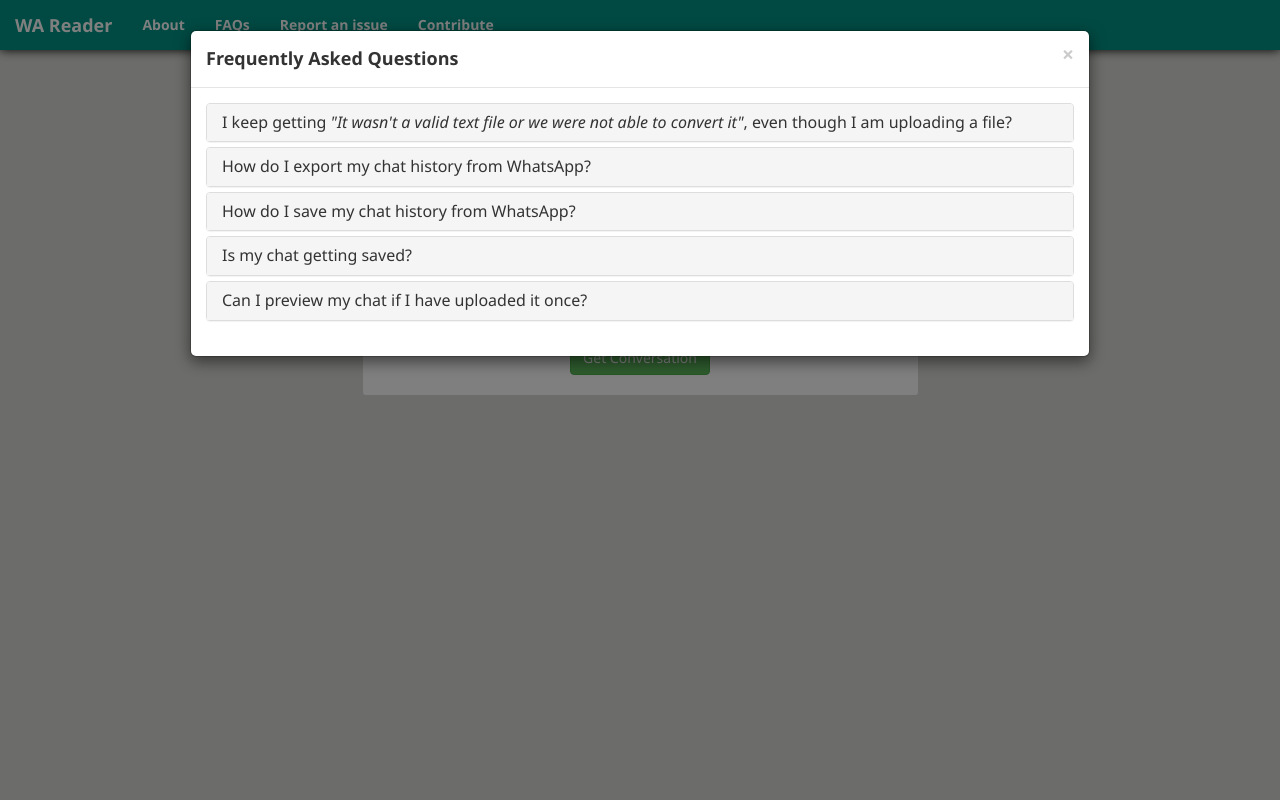
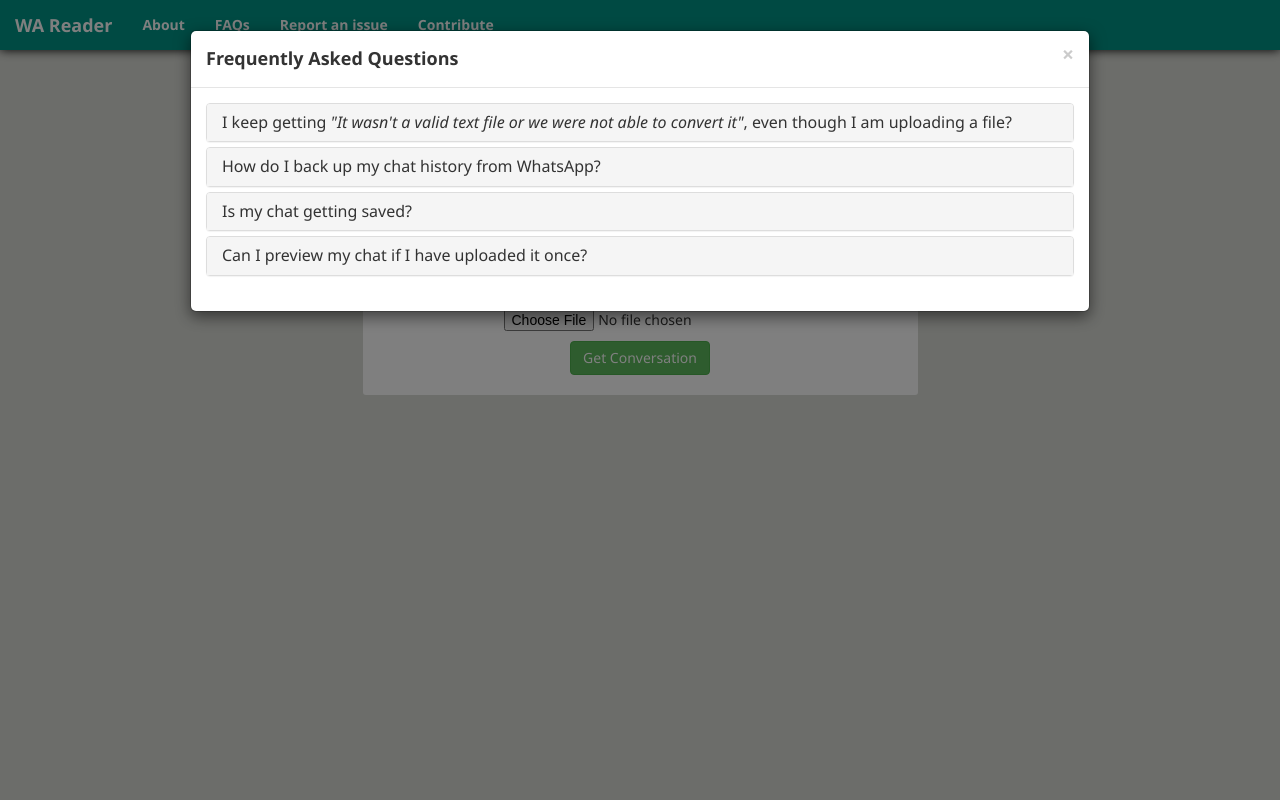
Before and after one commit to prabhakar267/WA-Reader, a Flask app: page / in a window 1280 px wide, after a click on "FAQs". Run offline with Flask 2, Linux system fonts and the light colour scheme; some libraries are stand-ins or nearby versions.

Commit message:
Update WhatsApp backup links

```diff
--- a/static/css/style.css
+++ b/static/css/style.css
@@ -112,3 +112,14 @@ nav .navbar-nav li a{
 #error_message_box p {
     font-weight: 900;
 }
+
+.faq-icons {
+    font-size: 30px;
+    margin: 4px;
+}
+.faq-icons a {
+    color: rgb(51, 51, 51);
+}
+.faq-icons a:hover {
+    color: rgb(51, 51, 51);
+}
--- a/templates/index.html
+++ b/templates/index.html
@@ -15,6 +15,7 @@
     <link rel="stylesheet" href="https://maxcdn.bootstrapcdn.com/bootstrap/3.3.7/css/bootstrap.min.css" integrity="sha384-BVYiiSIFeK1dGmJRAkycuHAHRg32OmUcww7on3RYdg4Va+PmSTsz/K68vbdEjh4u" crossorigin="anonymous">
     <link rel="stylesheet" type="text/css" href="{{ url_for('static', filename='css/style.css') }}">
     <link rel="stylesheet" type="text/css" href="{{ url_for('static', filename='css/minEmoji2.css') }}">
+    <link rel="stylesheet" href="https://use.fontawesome.com/releases/v5.8.1/css/all.css" integrity="sha384-50oBUHEmvpQ+1lW4y57PTFmhCaXp0ML5d60M1M7uH2+nqUivzIebhndOJK28anvf" crossorigin="anonymous">
     <title>WA Reader | By Prabhakar Gupta</title>
     <script async src="https://pagead2.googlesyndication.com/pagead/js/adsbygoogle.js"></script>
     <script>
@@ -100,38 +101,19 @@
                         </div>
                     </div>
                     <div class="panel panel-default">
-                        <div class="panel-heading" role="tab" id="headingOne">
-                            <h4 class="panel-title">
-                                <a class="collapsed" role="button" data-toggle="collapse" data-parent="#accordion" href="#collapseOne" aria-expanded="false" aria-controls="collapseOne">
-                                    How do I export my chat history from WhatsApp?
-                                </a>
-                            </h4>
-                        </div>
-                        <div id="collapseOne" class="panel-collapse collapse" role="tabpanel" aria-labelledby="headingOne">
-                            <div class="panel-body">
-                                Your WhatsApp chats are automatically backed up and saved daily to your phone's memory. Depending on your settings, you can also periodically backup your WhatsApp chats to Google Drive. If you uninstall WhatsApp from your phone, but don't want to lose any of your messages, be sure to manually back up your chats before uninstalling. To backup your chats, go to <strong>WhatsApp > Menu Button > Settings > Chats > Chat backup > Back Up.</strong>
-                                <hr>
-                                Read More: <a href="https://faq.whatsapp.com/en/android/23756533/">https://faq.whatsapp.com/en/android/23756533</a>
-                            </div>
-                        </div>
-                    </div>
-                    <div class="panel panel-default">
                         <div class="panel-heading" role="tab" id="headingTwo">
                             <h4 class="panel-title">
                                 <a class="collapsed" role="button" data-toggle="collapse" data-parent="#accordion" href="#collapseTwo" aria-expanded="false" aria-controls="collapseTwo">
-                                    How do I save my chat history from WhatsApp?
+                                    How do I back up my chat history from WhatsApp?
                                 </a>
                             </h4>
                         </div>
                         <div id="collapseTwo" class="panel-collapse collapse" role="tabpanel" aria-labelledby="headingTwo">
                             <div class="panel-body">
-                                Your WhatsApp messages are automatically backed up and saved daily to your phone's memory. Depending on your settings, you can also periodically back up your WhatsApp chats to OneDrive. If you uninstall WhatsApp from your phone, but don't want to lose any of your messages, be sure to manually back up or export your chats before uninstalling.
-                                <hr>
-                                Read More:
-                                <p> Android: <a href="https://faq.whatsapp.com/en/android/23756533/">https://faq.whatsapp.com/en/android/23756533</a> </p>
-								<p>IPhone: <a href="https://faq.whatsapp.com/en/iphone/2088806/"> https://faq.whatsapp.com/en/iphone/20888066 </a></p>
-								<p>WindowsPhone: <a href="https://faq.whatsapp.com/en/wp/23607796"> https://faq.whatsapp.com/en/wp/23607796 </a></p>
-
+                                Your WhatsApp messages are automatically backed up and saved daily to your phone's memory. If you uninstall WhatsApp from your phone, but don't want to lose any of your messages, be sure to manually back up or export your chats before uninstalling. Read more about how to back up your chat on each OS on WhatsApp FAQ:<br>
+                                <span class="faq-icons"><a href="https://faq.whatsapp.com/en/iphone/20888066" target="_blank"><i class="fab fa-apple"></i></a></span>
+                                <span class="faq-icons"><a href="https://faq.whatsapp.com/en/android/23756533" target="_blank"><i class="fab fa-android"></i></a></span>
+                                <span class="faq-icons"><a href="https://faq.whatsapp.com/en/wp/23607796" target="_blank"><i class="fab fa-windows"></i></a></span>
                             </div>
                         </div>
                     </div>
```
Also changed, not shown: README.md.
